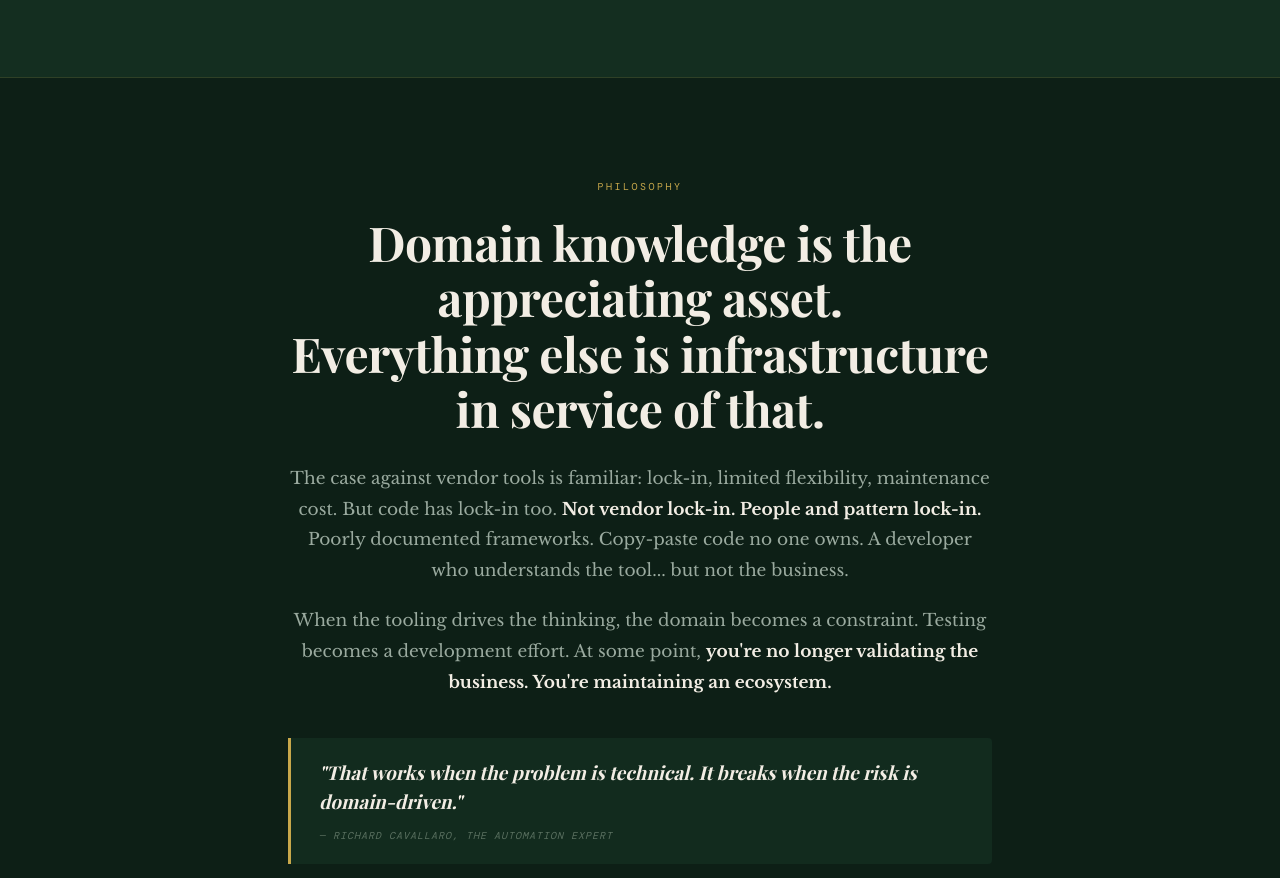
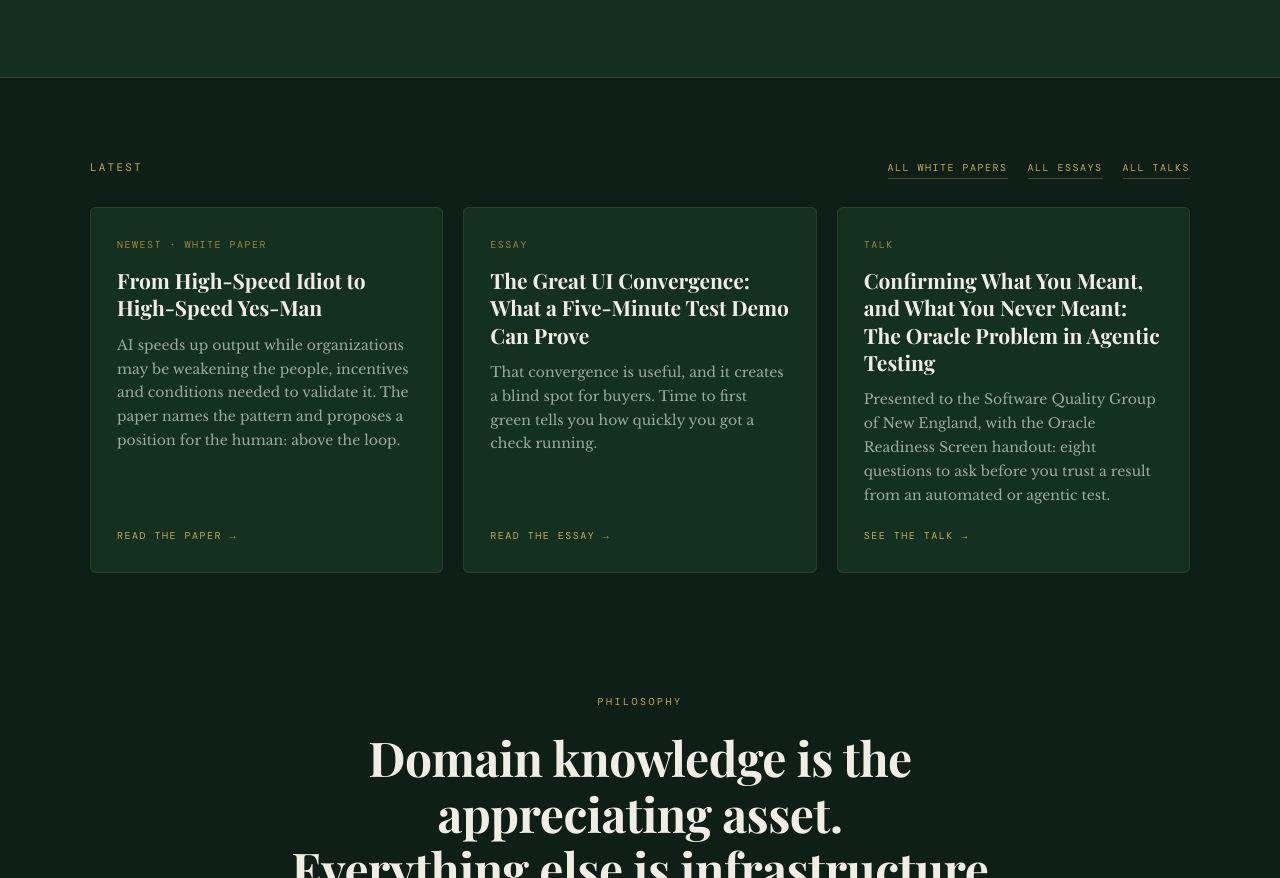
Before and after one commit to rjcadvisors/theautomation-expert, a website: page index.html in a window 1280 px wide. Shown: the part 1122-2000 px from the top of the page. Drawn offline with nearby package versions, Linux system fonts and the light colour scheme; a web font is replaced by a local one.

Commit message:
Add Latest cards to the home page, driven by data/content.json
The three newest items by date are rendered at build time by scripts/build-home.js.

Co-Authored-By: Claude Sonnet 5.5 <noreply@anthropic.com>
Claude-Session: https://claude.ai/code/session_01GNpBow2Nd7ASF61Avu6h1y

```diff
--- a/index.html
+++ b/index.html
@@ -624,6 +624,22 @@ footer {
   margin-right: 0;
   vertical-align: baseline;
 }
+
+#latest { padding: 80px 48px 20px; }
+.latest-inner { max-width: 1100px; margin: 0 auto; }
+.latest-head { display: flex; align-items: baseline; justify-content: space-between; flex-wrap: wrap; gap: 12px; margin-bottom: 28px; }
+.latest-eyebrow { font-family: var(--mono); font-size: 11px; letter-spacing: 0.2em; text-transform: uppercase; color: var(--accent); }
+.latest-all { font-family: var(--mono); font-size: 10px; letter-spacing: 0.15em; text-transform: uppercase; display: flex; gap: 20px; flex-wrap: wrap; }
+.latest-all a { color: var(--accent); text-decoration: none; border-bottom: 1px solid rgba(200,168,75,0.3); padding-bottom: 2px; }
+.latest-all a:hover { color: var(--cream); border-color: var(--cream); }
+.latest-grid { display: grid; grid-template-columns: repeat(3, 1fr); gap: 20px; }
+.latest-card { display: flex; flex-direction: column; background: var(--glass); border: 1px solid var(--border-card); border-radius: 6px; padding: 28px 26px; text-decoration: none; transition: background 0.2s, border-color 0.2s; }
+.latest-card:hover { background: rgba(29,77,53,0.8); border-color: var(--accent); }
+.latest-meta { font-family: var(--mono); font-size: 10px; letter-spacing: 0.15em; text-transform: uppercase; color: var(--accent-dim); margin-bottom: 14px; }
+.latest-card h3 { font-family: var(--display); font-size: 21px; line-height: 1.3; color: var(--cream); margin-bottom: 12px; }
+.latest-card p { font-size: 14px; line-height: 1.7; color: var(--text-dim); margin-bottom: 20px; flex: 1; }
+.latest-cta { font-family: var(--mono); font-size: 10px; letter-spacing: 0.15em; text-transform: uppercase; color: var(--accent); }
+@media (max-width: 900px) { #latest { padding: 60px 24px 10px; } .latest-grid { grid-template-columns: 1fr; } }
 </style>
 </head>
 <body>
@@ -676,6 +692,37 @@ footer {
       <div class="ppt-desc">The technology. A practitioner's annotated guide to what works, what doesn't, and why.</div>
       <div class="ppt-domain">theautomation.expert</div>
     </a>
+  </div>
+</section>
+
+<section id="latest">
+  <div class="latest-inner">
+    <div class="latest-head">
+      <div class="latest-eyebrow">Latest</div>
+      <div class="latest-all"><a href="/papers/">All white papers</a><a href="/experts-corner/">All essays</a><a href="/talks/">All talks</a></div>
+    </div>
+    <div class="latest-grid">
+      <!-- LATEST:START -->
+      <a class="latest-card" href="/papers/high-speed-yes-man/">
+        <div class="latest-meta">Newest &middot; White Paper</div>
+        <h3>From High-Speed Idiot to High-Speed Yes-Man</h3>
+        <p>AI speeds up output while organizations may be weakening the people, incentives and conditions needed to validate it. The paper names the pattern and proposes a position for the human: above the loop.</p>
+        <span class="latest-cta">Read the paper &rarr;</span>
+      </a>
+      <a class="latest-card" href="/experts-corner/the-great-ui-convergence/">
+        <div class="latest-meta">Essay</div>
+        <h3>The Great UI Convergence: What a Five-Minute Test Demo Can Prove</h3>
+        <p>That convergence is useful, and it creates a blind spot for buyers. Time to first green tells you how quickly you got a check running.</p>
+        <span class="latest-cta">Read the essay &rarr;</span>
+      </a>
+      <a class="latest-card" href="/talks/">
+        <div class="latest-meta">Talk</div>
+        <h3>Confirming What You Meant, and What You Never Meant: The Oracle Problem in Agentic Testing</h3>
+        <p>Presented to the Software Quality Group of New England, with the Oracle Readiness Screen handout: eight questions to ask before you trust a result from an automated or agentic test.</p>
+        <span class="latest-cta">See the talk &rarr;</span>
+      </a>
+      <!-- LATEST:END -->
+    </div>
   </div>
 </section>
 
```
Also changed, not shown: data/content.json (added, +26 -0 lines), scripts/build-home.js (added, +21 -0 lines), netlify.toml (added).
